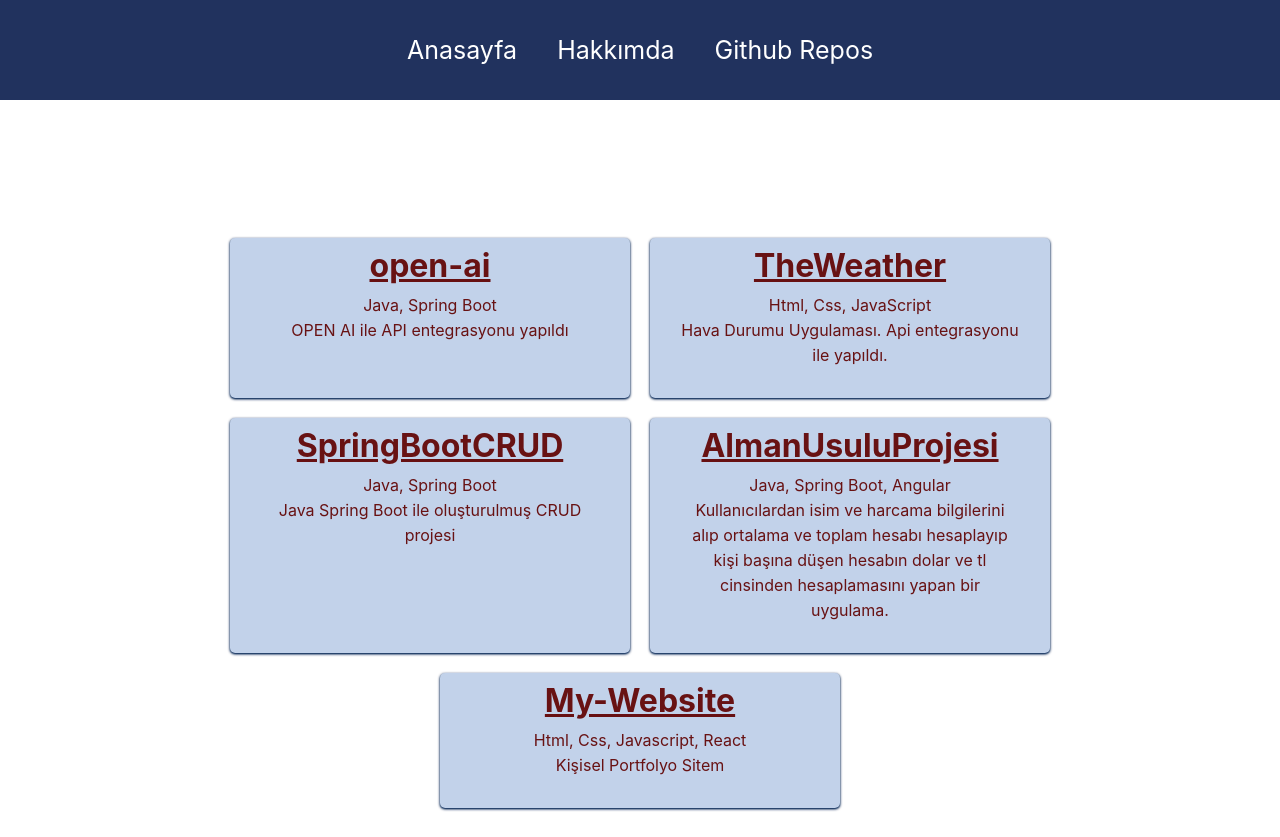
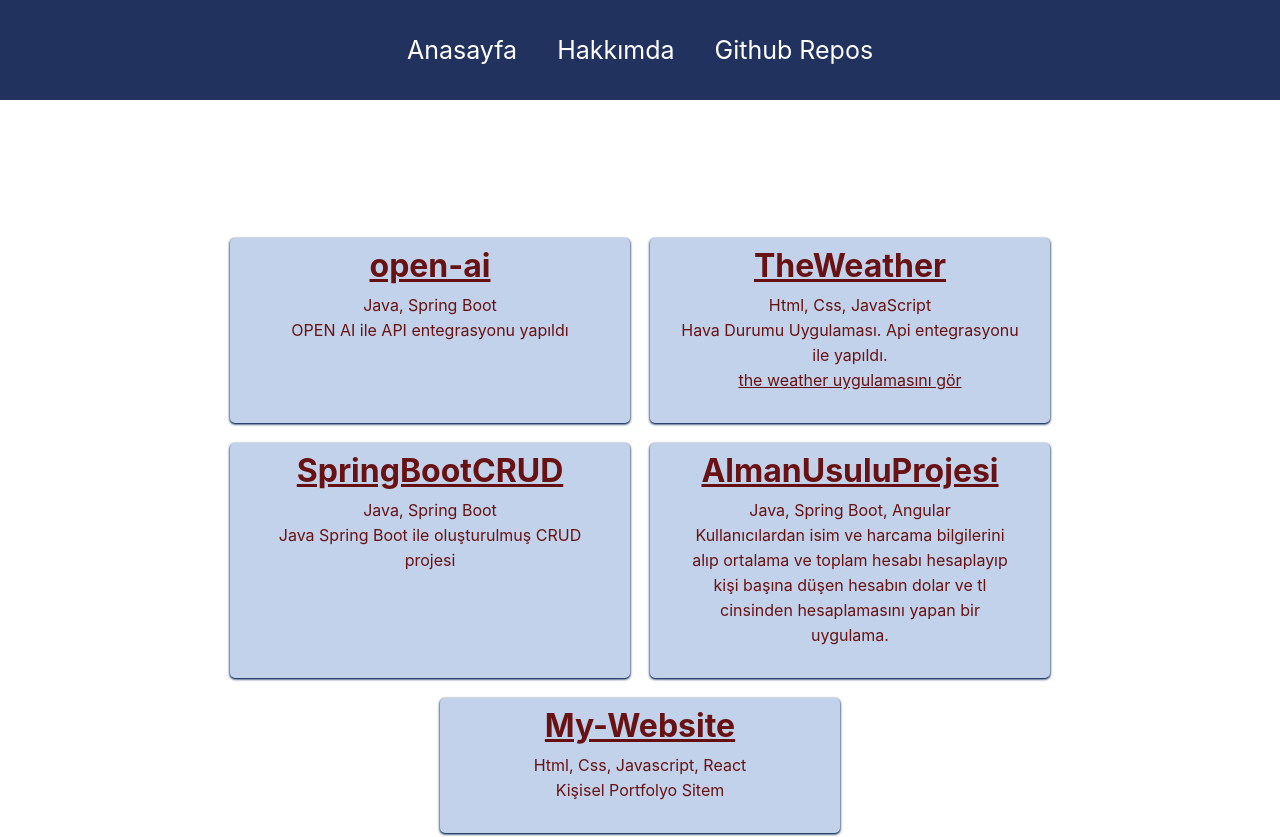
Before and after one commit to beyzarslann/my-website, a React (Create React App) app: page /githubrepos in a window 1280 px wide. Shown: the top 837 px of the page. Built offline with nearby package versions, Linux system fonts and the light colour scheme.

Commit message:
github repo ve hakkımda kısmı güncellendi.

```diff
--- a/src/pages/GithubRepos.js
+++ b/src/pages/GithubRepos.js
@@ -13,7 +13,7 @@
         <div className='repo'>
           <div className='innerRepo'>
             <h1> <a href='https://github.com/beyzarslann/TheWeather'> TheWeather </a> </h1>
-            <p> Html, Css, JavaScript <br /> Hava Durumu Uygulaması. Api entegrasyonu ile yapıldı.</p>
+            <p> Html, Css, JavaScript <br /> Hava Durumu Uygulaması. Api entegrasyonu ile yapıldı. <br /> <a href='https://the-weather-woad.vercel.app/' target='blank'> the weather uygulamasını gör </a> </p>
           </div>
         </div>
         <div className='repo'>
--- a/src/pages/Hakkimda.js
+++ b/src/pages/Hakkimda.js
@@ -43,6 +43,8 @@
             <a href="/images/java-springboot.jpg" target="_blank">Sertifikayı Görmek İçin Tıklayın</a> <br/>
                  - Genç Mühendisler Topluluğu Katılım Belgesi - 2021 <br/>
             <a href="/images/sertifika.png" target="_blank">Sertifikayı Görmek İçin Tıklayın</a> <br/>
+                 - BTK Akademi - Versiyon Kontrolleri: Git ve GitHub Katılım Sertifikası - 2023  <br/>
+            <a href="/images/git-github.jpg" target="_blank">Sertifikayı Görmek İçin Tıklayın</a> <br/>
 
             </p>
           </li>
```
Also changed, not shown: public/images/git-github.jpg (added), src/App.js (line endings or trailing spaces).
